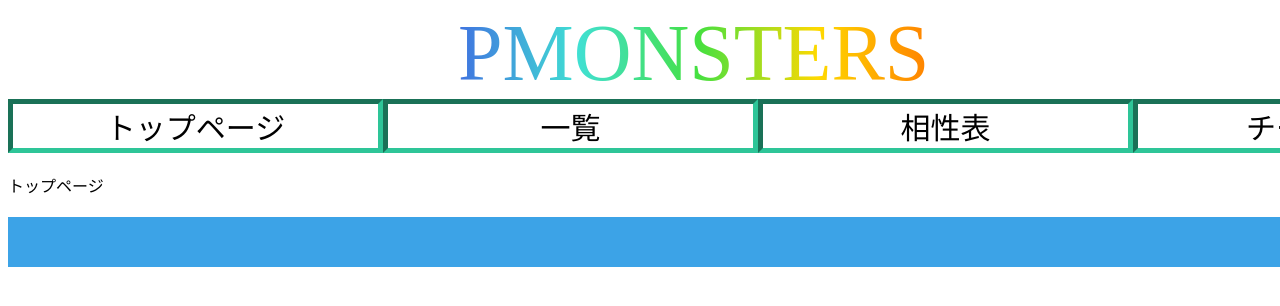
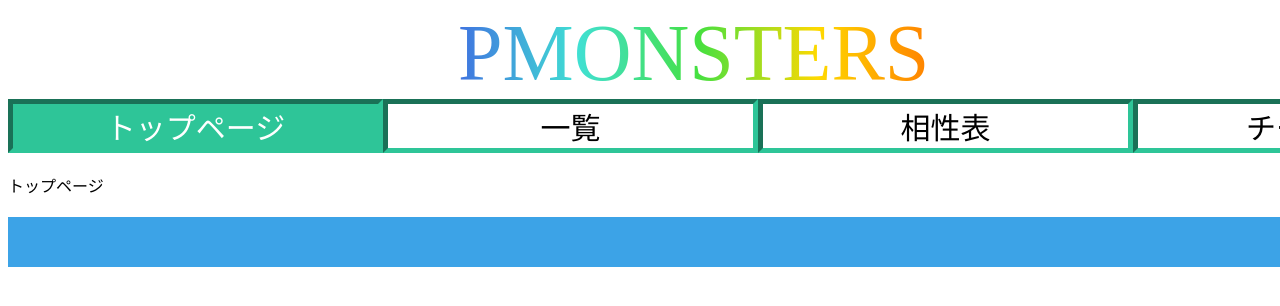
Before and after one commit to DIO0550/DPWiki, a React app in the folder src/frontend/: page / in a window 1280 px wide. Shown: the top 306 px of the page. Built offline with nearby package versions, Linux system fonts and the light colour scheme.

Commit message:
選択中のタブのスタイルを追加。

```diff
--- a/src/frontend/stylesheet/tab-menu.sass
+++ b/src/frontend/stylesheet/tab-menu.sass
@@ -10,3 +10,7 @@ $menu-count: 4
     border: inset 5px #2ec598
     text-align: center
     font-size: 30px
+
+.tab-select
+    color: white
+    background-color: #2ec598
```
